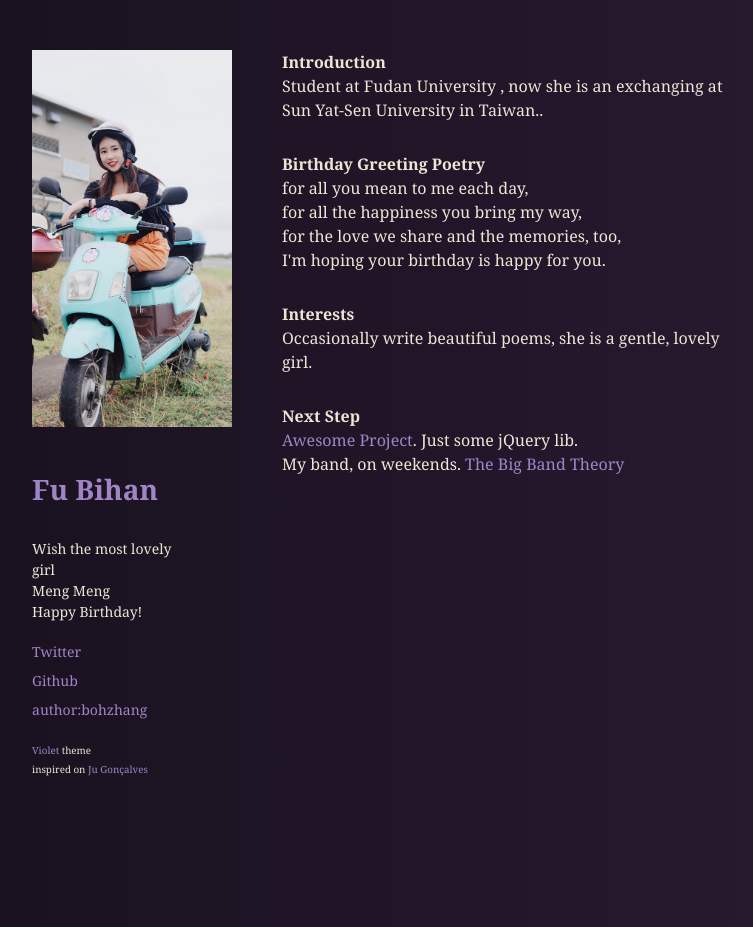
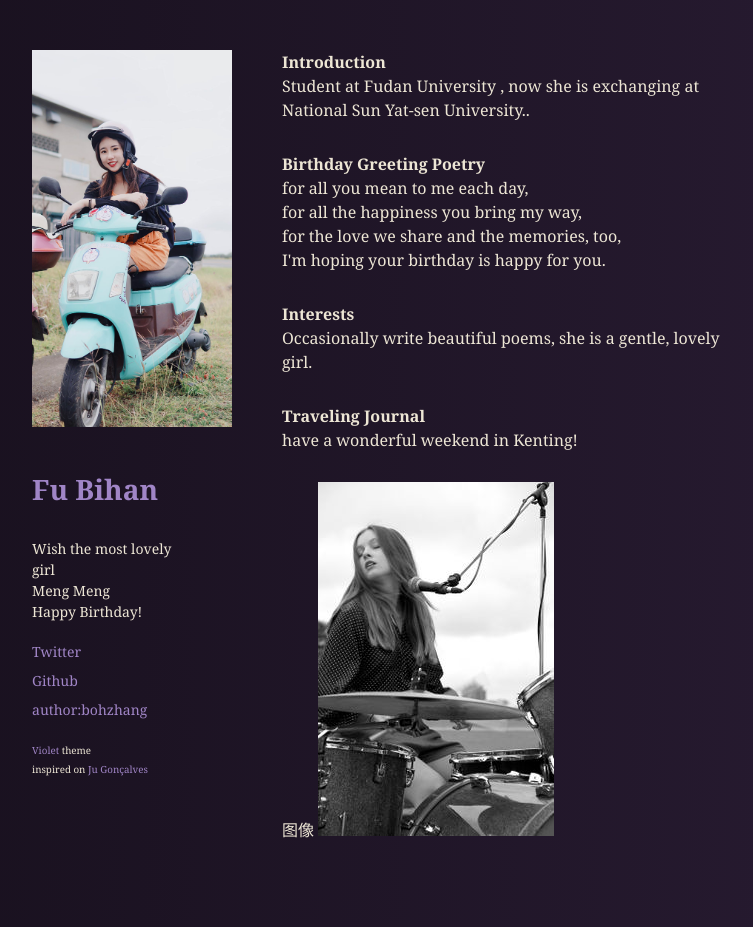
Before and after one commit to Spbohai/ddbohai.github.io, a Jekyll site: the page built from index.html, in a window 1280 px wide. Shown: the whole page, without its empty margins (68-821 px from the left). Built offline with Jekyll 4.4.1, drawn with Linux system fonts in a browser that asks for light colours.

Commit message:
Update index.html

```diff
--- a/index.html
+++ b/index.html
@@ -32,7 +32,7 @@ title: Home
 <section class="content">
   <p>
     <strong>Introduction</strong></br>
-    Student at Fudan University , now she is an exchanging at Sun Yat-Sen University in Taiwan.</a>.
+    Student at Fudan University , now she is exchanging at National Sun Yat-sen University.</a>.
   </p>
 
   <p>
@@ -49,8 +49,7 @@ title: Home
   </p>
 
   <p>
-    <strong>Next Step</strong></br>
-    <a href="http://aweso.me/">Awesome Project</a>. Just some jQuery lib.
-    <br>My band, on weekends. <a href="https://google.com/search?q=my+band">The Big Band Theory</a>
-  </p>
+    <strong>Traveling Journal</strong></br>
+    have a wonderful weekend in Kenting!<br/>
+   <p>图像 <img src="./assets/images/picture.jpg"</p>
 </section>
```
